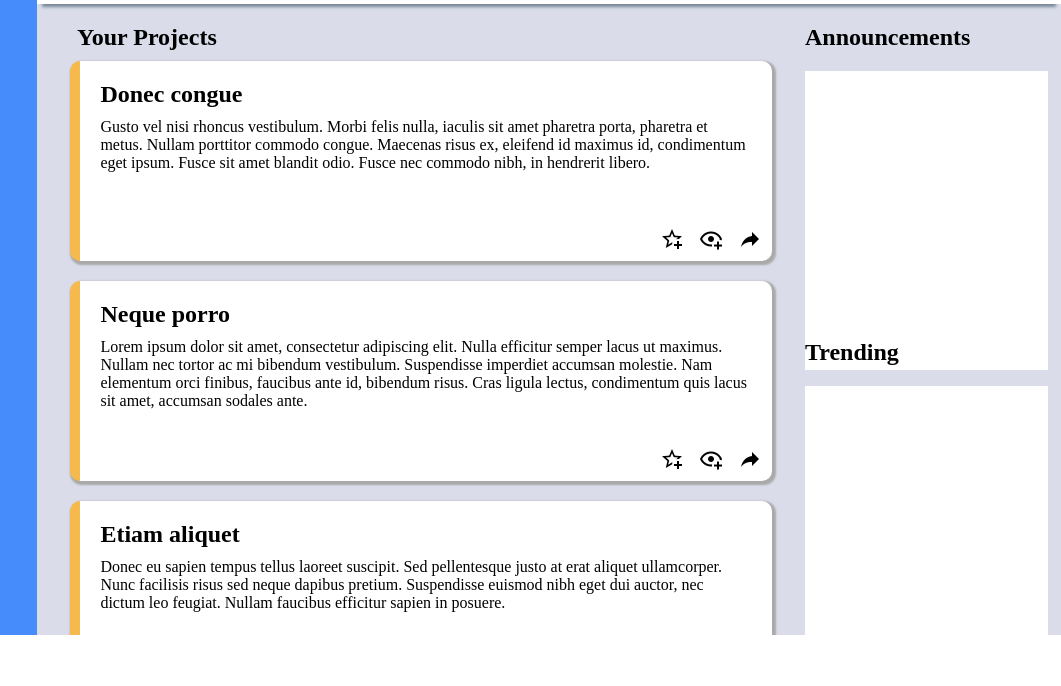
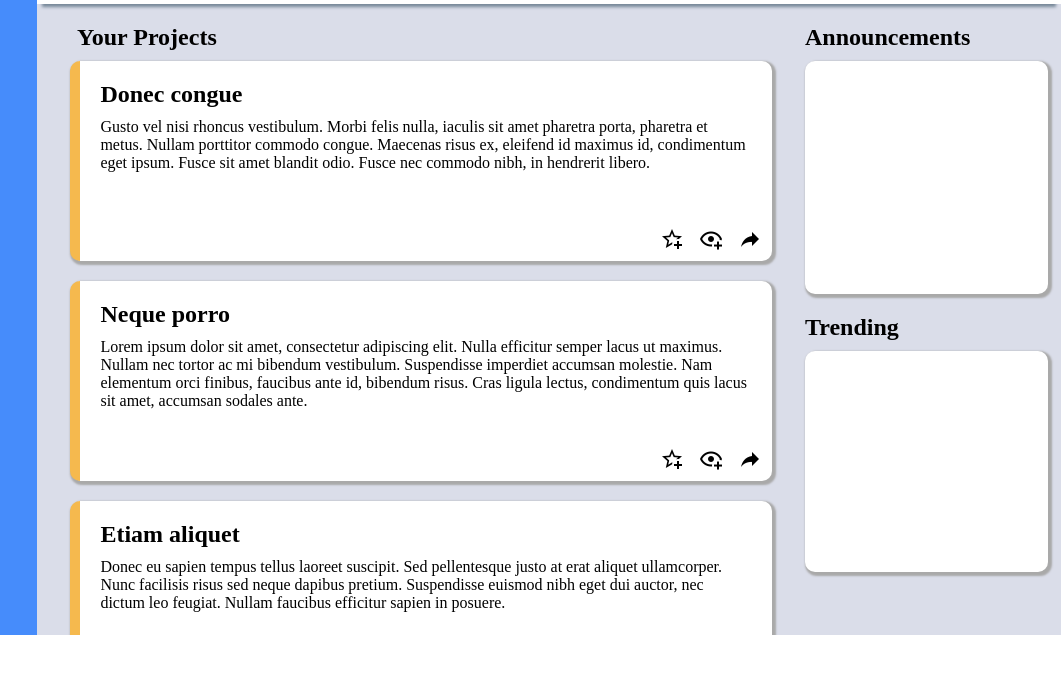
Before and after one commit to Pete-Fowler/dashboard, a plain HTML site: page index.html in a window 1280 px wide. Shown: the part 165-851 px from the top of the page, 219-1280 px from the left. After the commit the page ends 800 px from the top, so only its background shows below. Drawn offline with Linux system fonts and the light colour scheme.

Commit message:
Finish right-bar structure
Need filler content

```diff
--- a/style.css
+++ b/style.css
@@ -156,11 +156,13 @@ body {
 
 #main {
     grid-area: main;
-    overflow: hidden;
+    overflow-y: auto;
 }
 
 #main-grid {
     display: grid;
+    height: calc(100% - 57px);
+    grid-template-rows: 200px 200px 200px;
     grid-template-columns: repeat(auto-fit, minmax(400px, 1fr));
     gap: 20px;
 }
@@ -191,6 +193,7 @@ body {
 
 .card p {
     margin-block: 5px;
+    text-overflow: ellipsis;
     overflow: hidden;
 }
 
@@ -210,11 +213,32 @@ body {
 #right-bar {
     grid-area: right-bar;
     display: grid;
-    grid: 1fr 1fr / 1fr;
+    grid: .85fr 1fr / 1fr;
 }
 
-#announcements-box, #trending-box {
+#right-bar h2 {
+    margin-bottom: 10px;
+    margin-top: 20px;
+}
+
+#announcements-wrapper, #trending-wrapper {
+    width: 100%;
+    height: 100%;
+}
+
+
+
+#trending-box, #announcements-box {
     background-color: white;
     width: 95%;
-    height: 95%;
+    border-radius: 10px;
+    box-shadow: 2px 2px 2px 2px darkgray;
 }
+
+#announcements-box {
+    height: calc(100% - 57px);
+}
+
+#trending-box {
+    height: calc(100% - 120px);
+}
```
Also changed, not shown: 1 other file.
